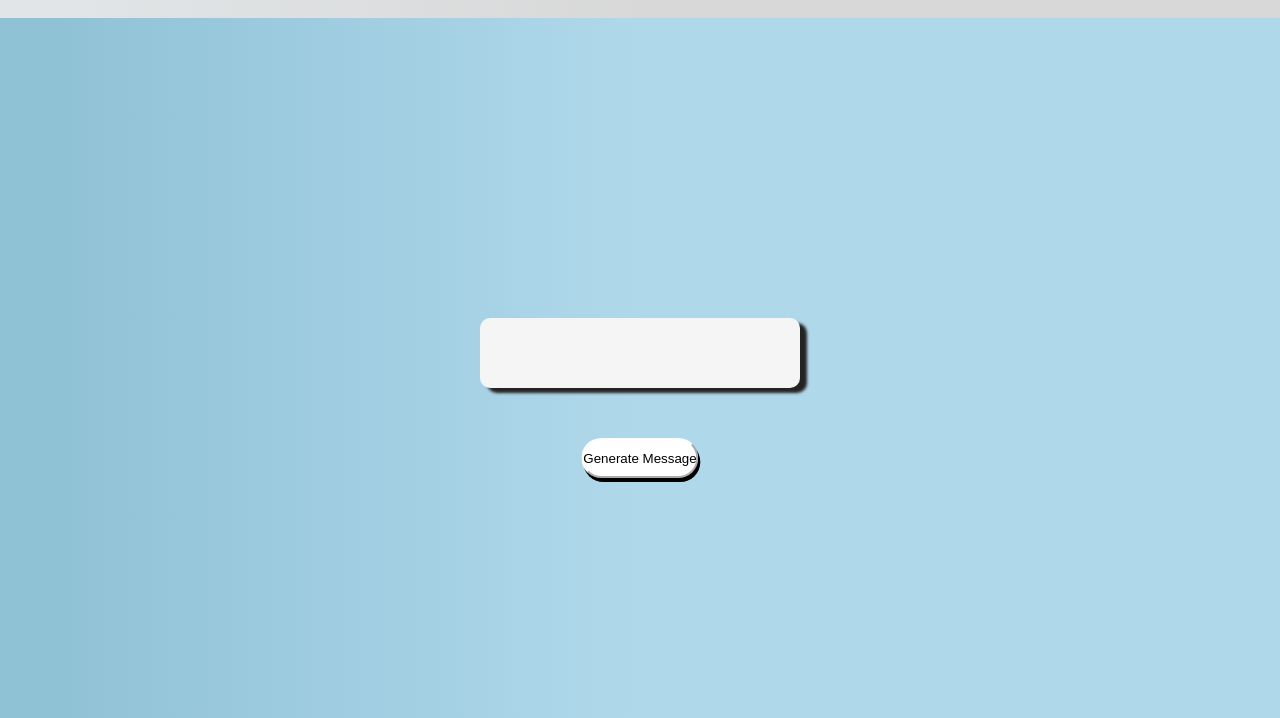
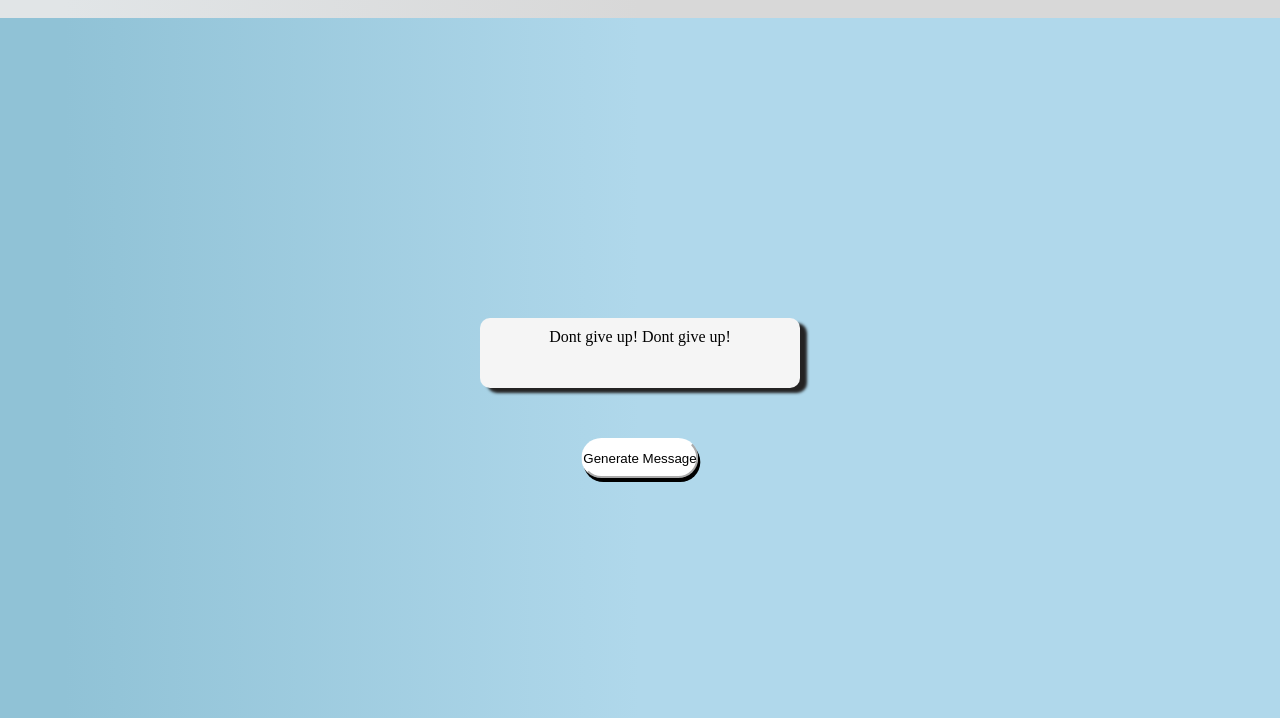
Before and after one commit to quinnjo554/RandomMessage, a plain HTML site: page index.html in a window 1280 px wide. Both pictures are taken after a click on the button "Generate Message". Shown: the part 82-800 px from the top of the page. Drawn offline with Linux system fonts and the light colour scheme.

Commit message:
Final Commit

```diff
--- a/index.html
+++ b/index.html
@@ -18,16 +18,16 @@
 </header>
 
 <body>
+    <script src="/message.js"></script>
     <main>
-
     <section>
         <div class="MessageBox">
-                <p id="message"></p>
+                <p id="message">asd</p>
         </div>
     </section>
 
     <div class="button">
-        <button>Generate Message</button>
+        <button onclick="func()">Generate Message</button>
     </div>
 
     </main>
--- a/message.js
+++ b/message.js
@@ -1,7 +1,10 @@
-var message = document.getElementById("message");
 
-function createMessage(){
+function func(){
+    const phrases = ["You can do it", "Dont give up!", "What would Tom Cruise Do?"];
+    var randNum1 = Math.floor(Math.random() * phrases.length);
+    var randNum2 = Math.floor(Math.random() * phrases.length);
 
+    var completePhrase = phrases[randNum1] + " " + phrases[randNum2];
 
-
+    document.getElementById('message').innerHTML = completePhrase;
 }
```
